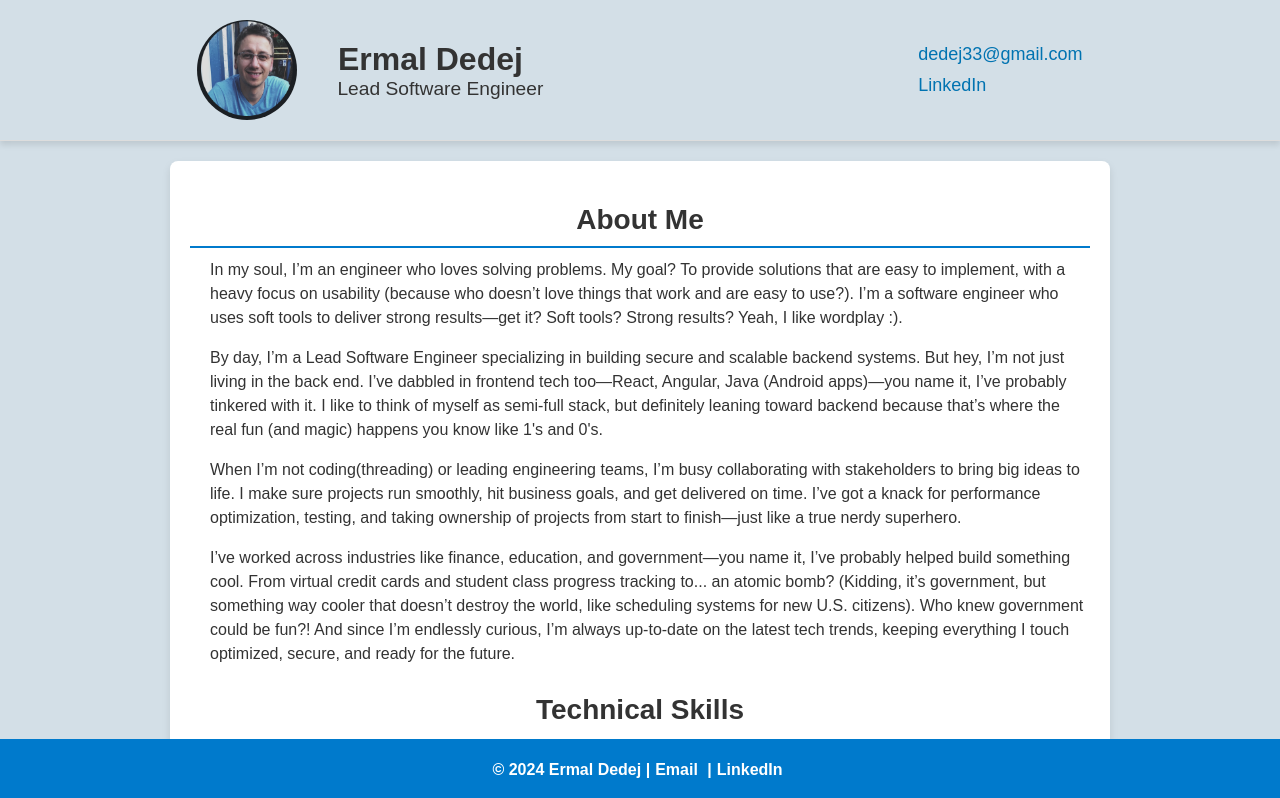
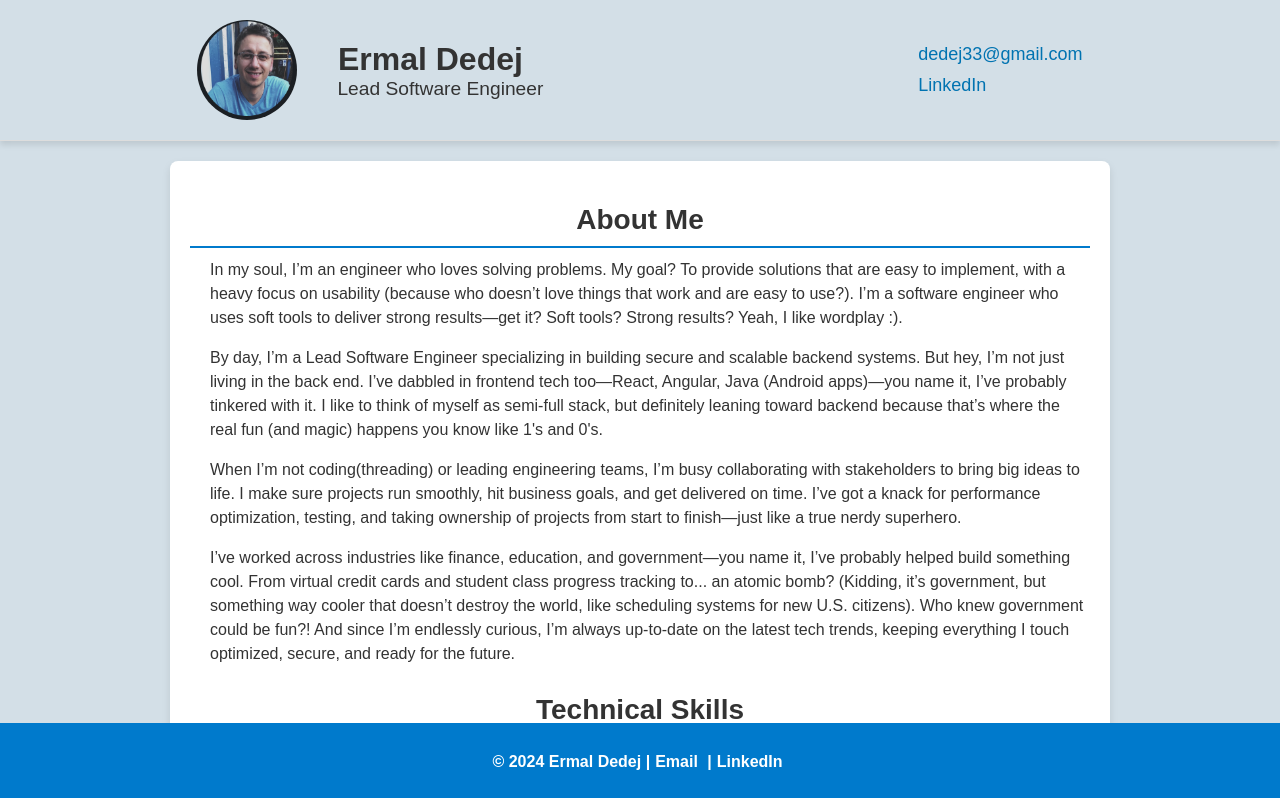
Before and after one commit to ededej/ededej.github.io, a React (Create React App) app in the folder resume-website/: page / in a window 1280 px wide. Shown: the top 798 px of the page. Built offline with nearby package versions, Linux system fonts and the light colour scheme.

Commit message:
fix: footer CSS nesting, overlap, duplicate rule, and dynamic copyright year

```diff
--- a/resume-website/src/App.css
+++ b/resume-website/src/App.css
@@ -2,6 +2,7 @@ body {
   font-family: 'Arial', sans-serif;
   margin: 0;
   padding: 0;
+  padding-bottom: 60px;
   background-color: #d3dfe7;
   color: #333;
 }
@@ -45,15 +46,6 @@ body {
   margin-top: 10px;
 }
 
-.footer {
-  background-color: #007acc;
-  color: #fff;
-  text-align: center;
-  position: fixed;
-  width: 100%;
-  bottom: 0;
-}
-
 a {
   color: #007acc;
   text-decoration: none;
--- a/resume-website/src/components/footer/Footer.css
+++ b/resume-website/src/components/footer/Footer.css
@@ -1,15 +1,15 @@
 .footer {
   background-color: #007acc;
   color: #fff;
-  text-align: inherit;
-  padding: 0px ;
-  margin-top: 10px;
+  text-align: center;
+  padding: 8px 0;
   position: fixed;
   width: 100%;
   bottom: 0;
-  .header-email,
-  .header-linkedin {
-    color: #fff;
-    margin: 5px 5px; /* Adds some space between the links */
-  }
 }
+
+.footer .header-email,
+.footer .header-linkedin {
+  color: #fff;
+  margin: 0 5px;
+}
--- a/resume-website/src/components/footer/Footer.js
+++ b/resume-website/src/components/footer/Footer.js
@@ -4,7 +4,7 @@ import './Footer.css'; // Create this CSS file for styling
 const Footer = () => {
   return (
     <footer className="footer">
-      <h4>&copy; 2024 Ermal Dedej |
+      <h4>&copy; {new Date().getFullYear()} Ermal Dedej |
       <a href="mailto:dedej33@gmail.com" className="header-email">Email</a> |
           <a href="https://www.linkedin.com/in/ermal-dedej-3258b2b6/" target="_blank" rel="noopener noreferrer" className="header-linkedin">LinkedIn</a>
           </h4>
```
